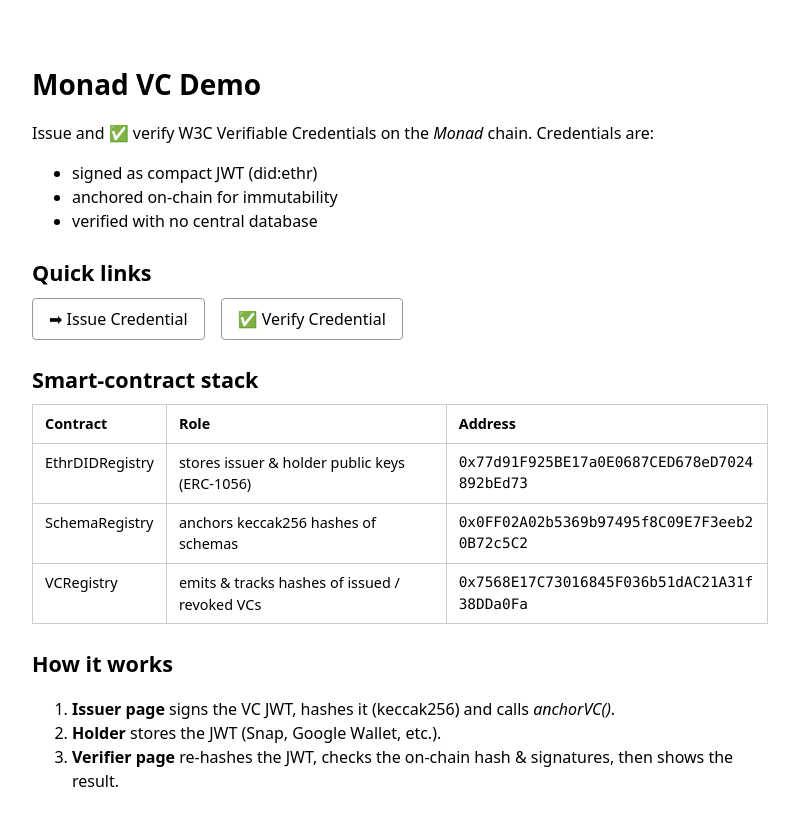
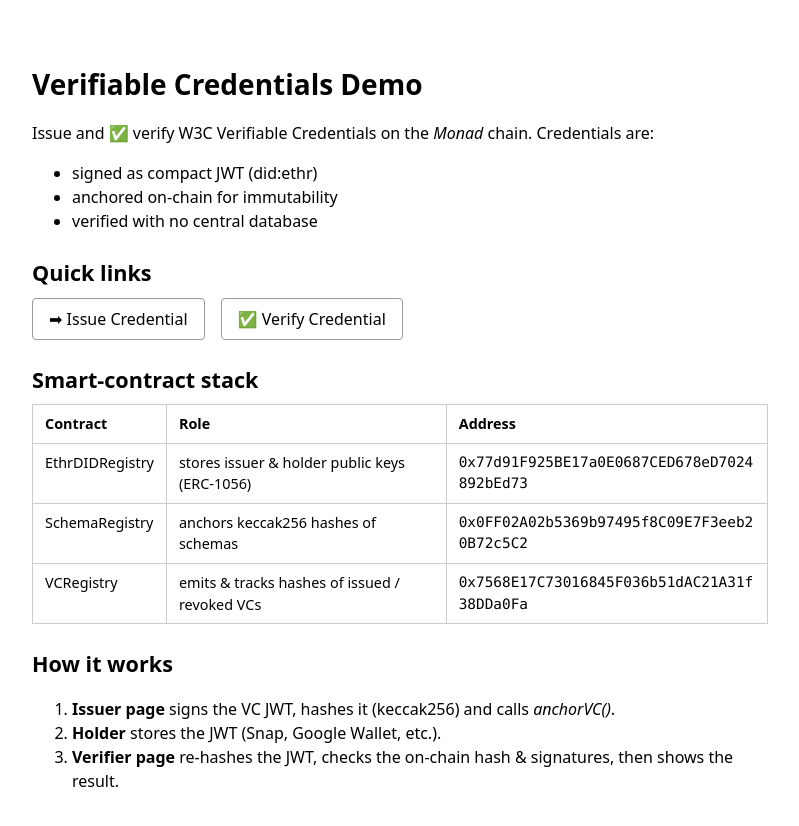
Before and after one commit to Niskarsh/demo-vc-issuer-verifier, a Next.js app: page / in a window 1280 px wide. Shown: the top 826 px of the page, without its empty margins (240-1039 px from the left). Built offline with nearby package versions, Linux system fonts and the light colour scheme; no server answers; what @web3modal/wagmi, wagmi would draw is missing.

Commit message:
Updaed heading

```diff
--- a/src/pages/index.tsx
+++ b/src/pages/index.tsx
@@ -6,7 +6,7 @@
     <main className={styles.wrapper}>
       {/* -------- Intro ---------------------------------- */}
       <section>
-        <h1 className={styles.h1}>Monad VC Demo</h1>
+        <h1 className={styles.h1}>Verifiable Credentials Demo</h1>
         <p>
           Issue and&nbsp;✅ verify W3C&nbsp;Verifiable Credentials on the
           <em> Monad</em> chain. Credentials are:
```
